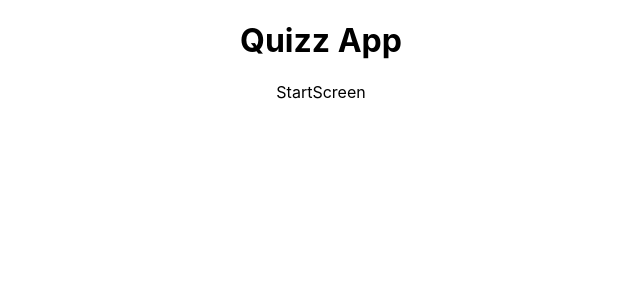
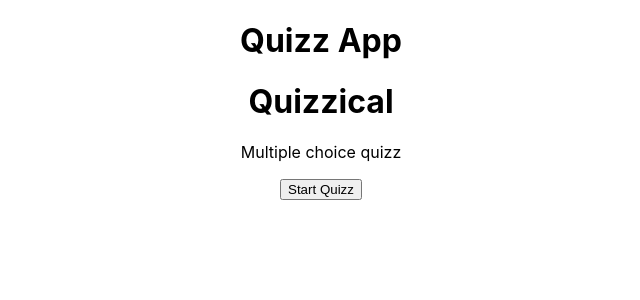
Before and after one commit to xaviguasch/quizzical-react-app, a React (Create React App) app: page / in a window 1280 px wide. Shown: the top 300 px of the page, without its empty margins (319-959 px from the left). Built offline with nearby package versions, Linux system fonts and the light colour scheme; no server answers.

Commit message:
added QuestionItem component

```diff
--- a/src/App.js
+++ b/src/App.js
@@ -7,6 +7,10 @@ import './App.css'
 function App() {
   const [isQuizzActive, setIsQuizzActive] = useState(false)
   const [questions, setQuestions] = useState([])
+
+  const startGame = () => {
+    setIsQuizzActive(true)
+  }
 
   useEffect(() => {
     console.log('effect ran')
@@ -20,7 +24,9 @@ function App() {
     <div className='App'>
       <h1>Quizz App</h1>
 
-      {!isQuizzActive && <StartScreen />}
+      {!isQuizzActive && <StartScreen onStartGame={startGame} questions={questions} />}
+
+      {isQuizzActive && <p>new screen</p>}
     </div>
   )
 }
--- a/src/components/StartScreen.js
+++ b/src/components/StartScreen.js
@@ -2,8 +2,19 @@ import React from 'react'
 
 import './StartScreen.css'
 
-const StartScreen = () => {
-  return <div className='StartScreen'>StartScreen</div>
+const StartScreen = ({ onStartGame }) => {
+  const startQuizzBtnHandler = () => {
+    onStartGame()
+  }
+
+  return (
+    <div className='StartScreen'>
+      <h1>Quizzical</h1>
+      <p>Multiple choice quizz</p>
+
+      <button onClick={startQuizzBtnHandler}>Start Quizz</button>
+    </div>
+  )
 }
 
 export default StartScreen
```
Also changed, not shown: src/components/QuestionItem.js (added, +17 -0 lines), src/components/QuestionItem.css (added).
